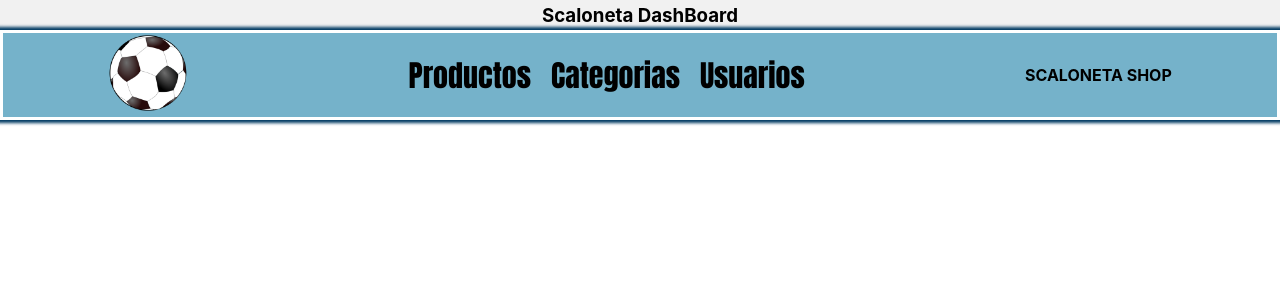
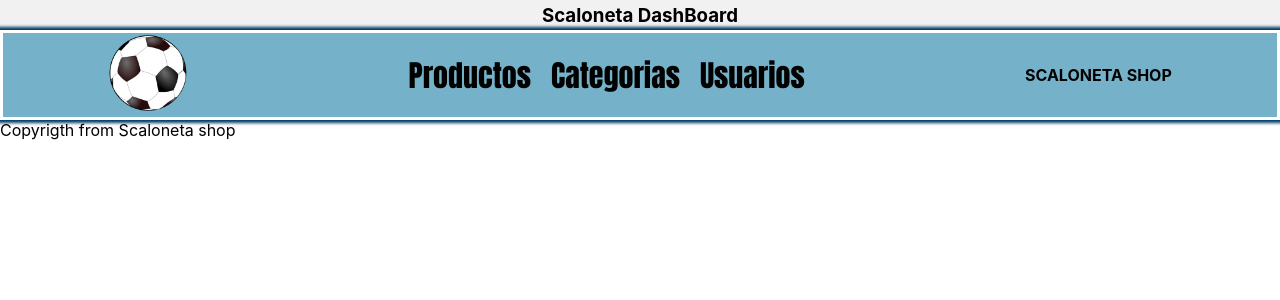
Before and after one commit to FacuTaborra/DashBoard-Scaloneta, a React (Create React App) app: page / in a window 1280 px wide. Shown: the top 300 px of the page. Built offline with nearby package versions, Linux system fonts and the light colour scheme.

Commit message:
agrego header

```diff
--- a/src/App.js
+++ b/src/App.js
@@ -2,14 +2,18 @@ import React from 'react';
 import { Link, Route, Switch } from 'react-router-dom';
 import './App.css';
 import Header from './components/header/Header.jsx'
-//import Footer from './components/footer/Footer.js'
+import Footer from './components/footer/Footer.js'
 //import products from './components/products/Products.js'
 
 function App() {
   return (
-      <Switch>
-        <Route path="/" component = {Header}/>
-      </Switch>
+      <div>
+        <Header/>
+        <Switch>
+
+        </Switch>
+        {<Footer/>}
+      </div>
   );
 }
 
```
